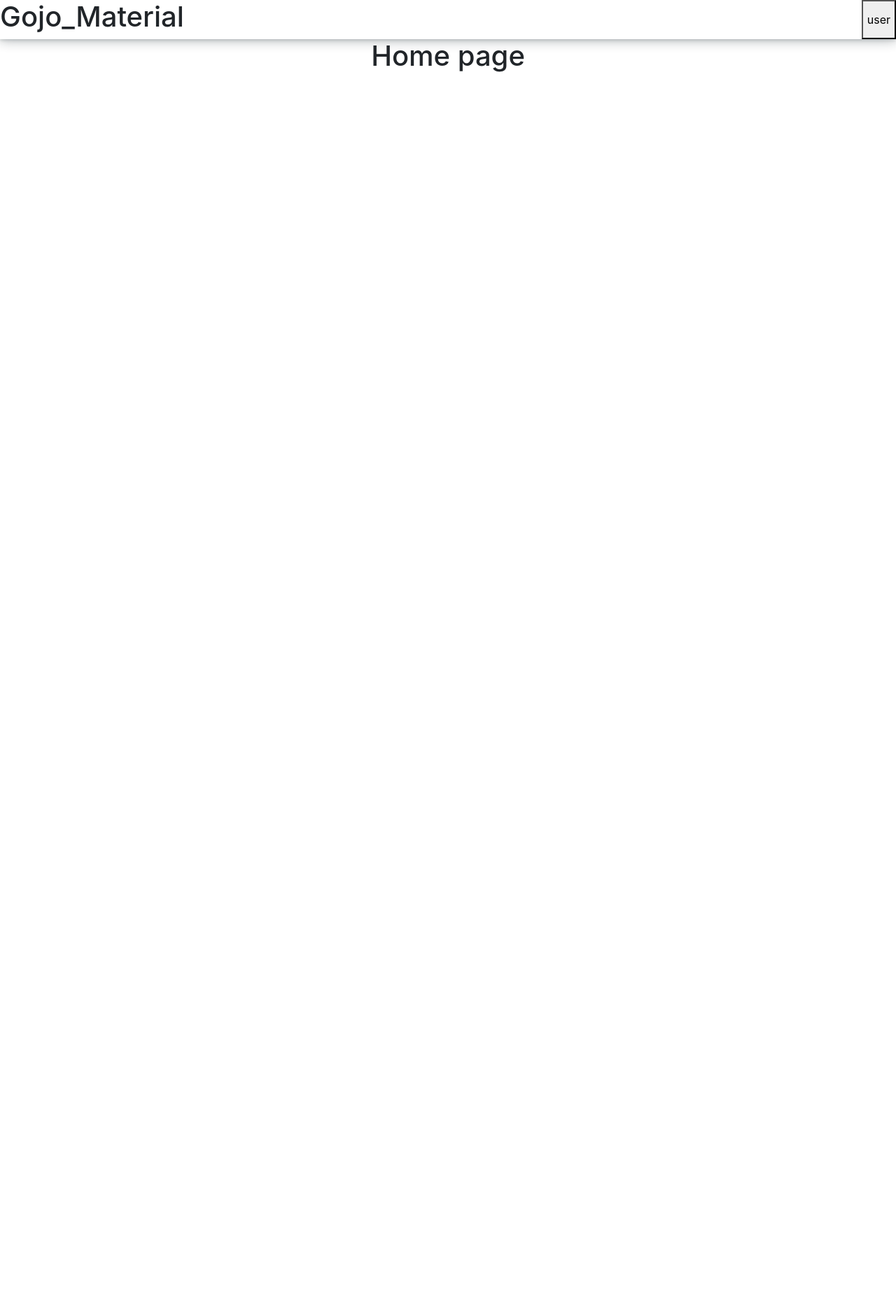
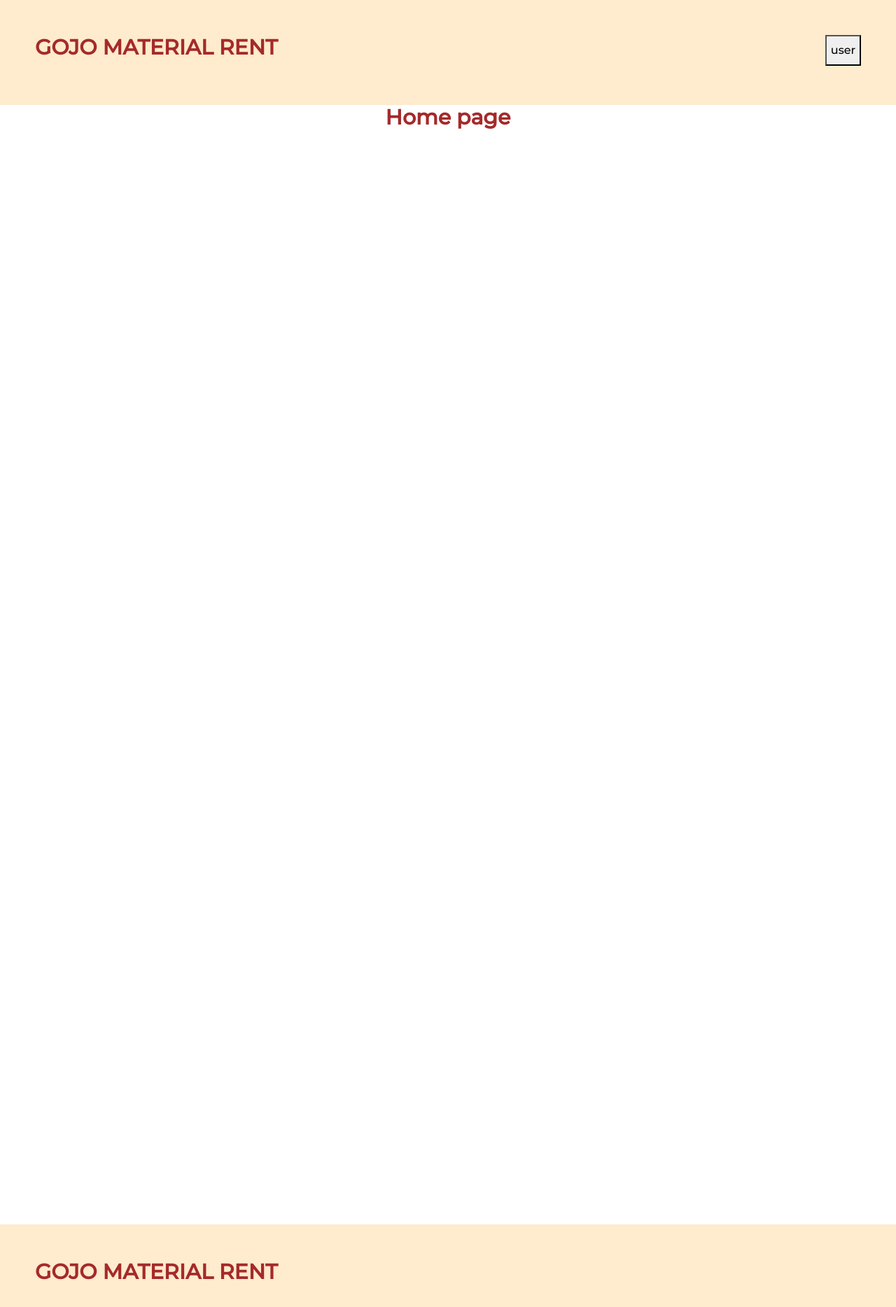
Before and after one commit to HenokMekuanint/GOJO_MATERIALS_RENT, a React (Create React App) app in the folder client/: page / in a window 1280 px wide. Shown: the top 1868 px of the page at 70% size. Before the commit the page ends 800 px from the top, so only its background shows below. Built offline with nearby package versions, Linux system fonts and the light colour scheme.

Commit message:
headerandfooteradded

```diff
--- a/client/src/components/DefaultLayout.js
+++ b/client/src/components/DefaultLayout.js
@@ -5,7 +5,7 @@ function DefaultLayout(props){
         <div>
         <div className='header bs1'>
             <div className='d-flex justify-content-between'>
-            <h1>Gojo_Material</h1>
+            <h1>GOJO MATERIAL RENT</h1>
             <button>user</button>
             </div>
 
@@ -13,6 +13,13 @@ function DefaultLayout(props){
         <div className='content'>
             {props.children}
         </div>
+
+        <div className='footer bs1'>
+            <div className='d-flex justify-content-between'>
+            <h1>GOJO MATERIAL RENT</h1>
+            </div>
+
+        </div>
         </div>
     )
 }
--- a/client/src/index.css
+++ b/client/src/index.css
@@ -1,10 +1,11 @@
+@import url('https://fonts.googleapis.com/css2?family=Montserrat:wght@500&display=swap');
 body {
   margin: 0;
-  font-family: -apple-system, BlinkMacSystemFont, 'Segoe UI', 'Roboto', 'Oxygen',
-    'Ubuntu', 'Cantarell', 'Fira Sans', 'Droid Sans', 'Helvetica Neue',
-    sans-serif;
   -webkit-font-smoothing: antialiased;
   -moz-osx-font-smoothing: grayscale;
+  font-family: 'Montserrat', sans-serif;
+  background-color: blanchedalmond;
+
 }
 
 code {
@@ -12,5 +13,24 @@ code {
     monospace;
 }
 .bs1{
-  box-shadow: rgba(14, 30, 37, 0.12) 0px 2px 4px 0px, rgba(14, 30, 37, 0.32) 0px 2px 16px 0px;
+  box-shadow: rgba(0, 0, 0, 0.09) 0px 2px 1px, rgba(0, 0, 0, 0.09) 0px 4px 2px, rgba(0, 0, 0, 0.09) 0px 8px 4px, rgba(0, 0, 0, 0.09) 0px 16px 8px, rgba(0, 0, 0, 0.09) 0px 32px 16px;
 }
+h1{
+  font-size: 30px;
+  font-weight: bolder;
+  color:brown;
+}
+.header{
+  padding:50px;
+  height: 150PX;
+
+}
+.content{
+  min-height: 200vh;
+  background-color: white;
+
+}
+.footer{
+  padding:50px;
+  height: 150PX;
+}
```
